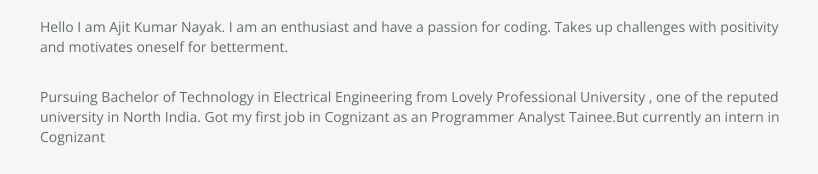
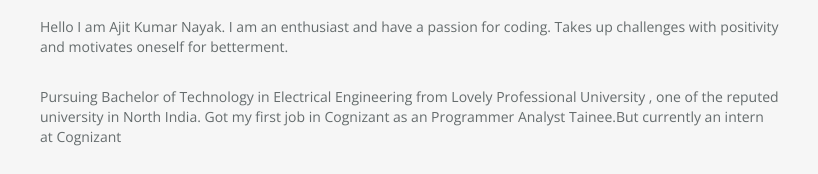
Before and after one commit to ajitkumarnayak/ajitkumarnayak.github.io, a plain HTML site: page index.html in a window 1280 px wide. Shown: the part 1247-1421 px from the top of the page, 235-1053 px from the left. Drawn offline with nearby package versions, Linux system fonts and the light colour scheme.

Commit message:
Update index.html

```diff
--- a/index.html
+++ b/index.html
@@ -83,7 +83,7 @@
           <p>Hello I am Ajit Kumar Nayak. I am an enthusiast and have a passion for coding. Takes up challenges with positivity and motivates oneself for betterment.
 		</p>
 	  <p>Pursuing Bachelor  of Technology in Electrical Engineering from Lovely Professional University , one of the reputed university in North India.
-		  Got my first job in Cognizant as an Programmer Analyst Tainee.But currently an intern in Cognizant</p>
+		  Got my first job in Cognizant as an Programmer Analyst Tainee.But currently an intern at Cognizant</p>
 	   <p class="text-center"><a class="btn btn-primary" href="resume.pdf" download><i class="fa fa-download"></i> Download Resume</a></p>
         </div>
       </div>
```
